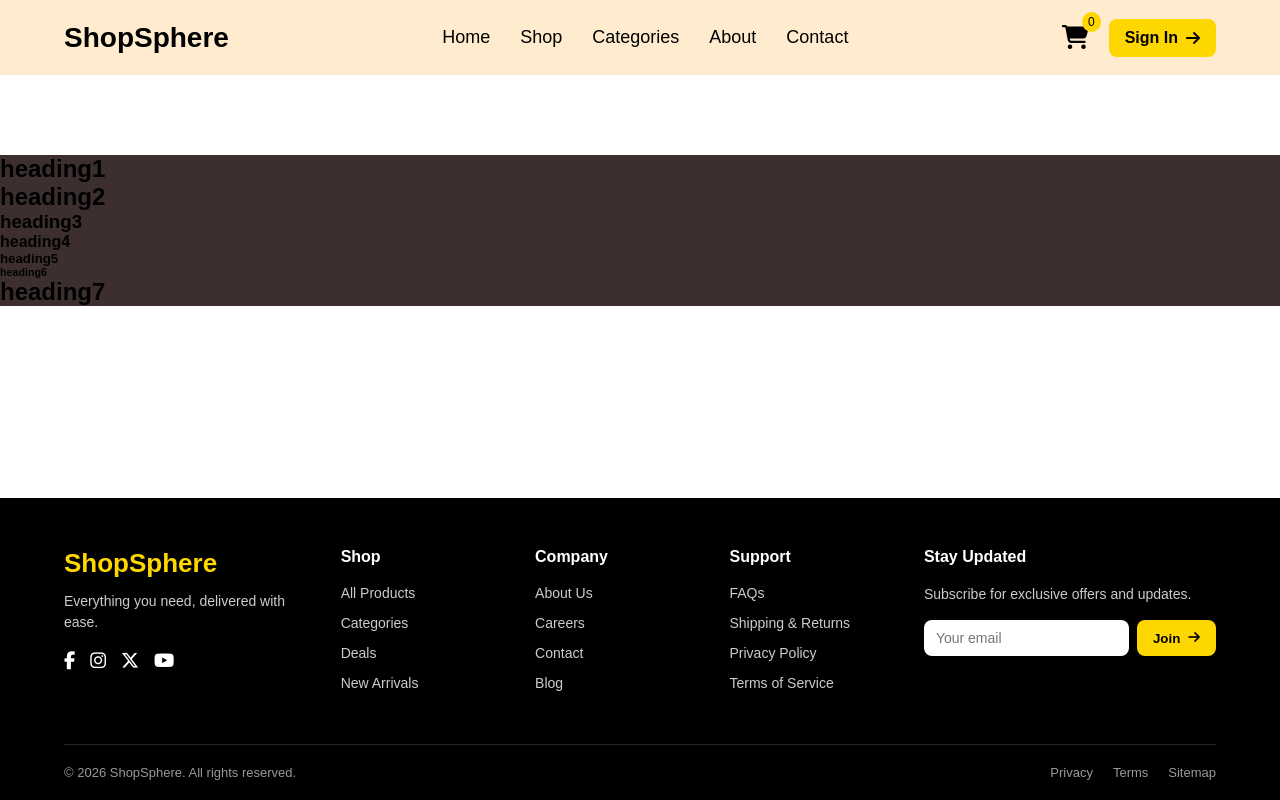
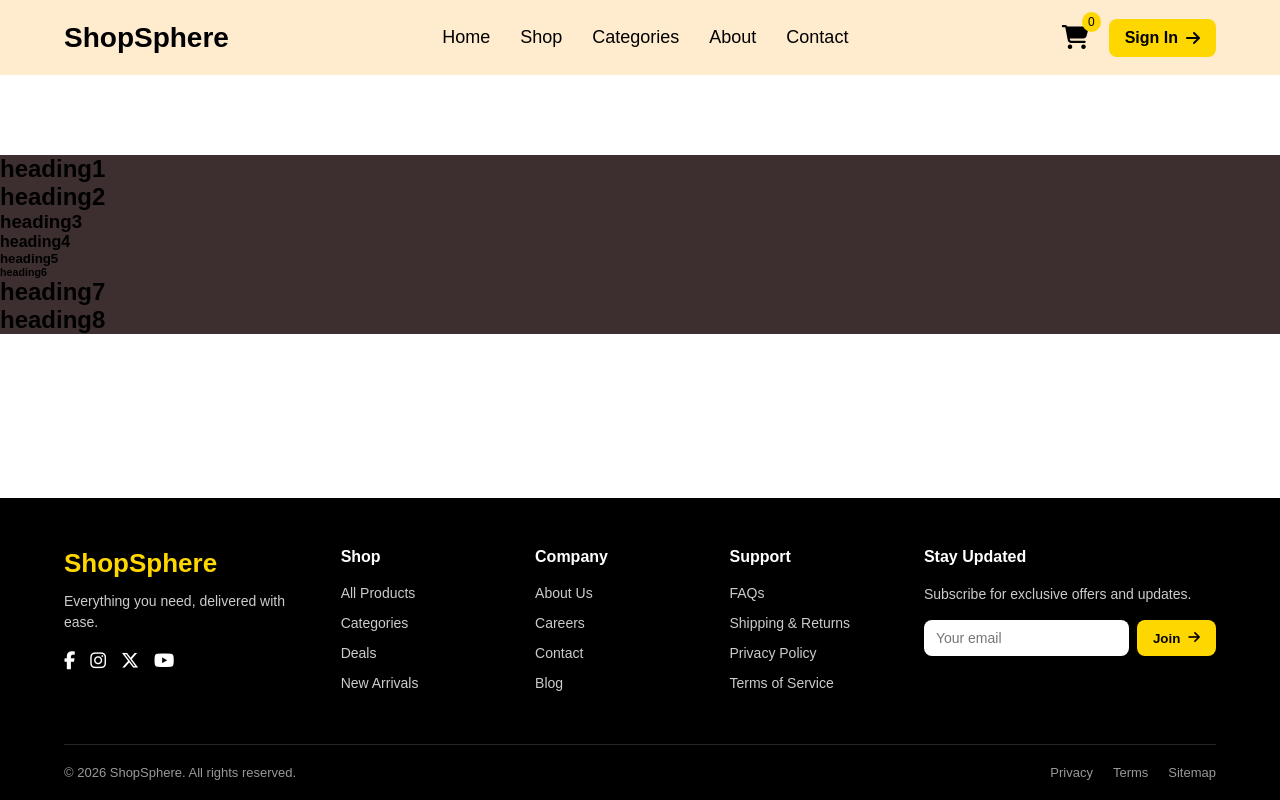
Before and after one commit to Tirthan1808/ShopSphere, a React (Create React App) app: page / in a window 1280 px wide. Built offline with nearby package versions, Linux system fonts and the light colour scheme.

Commit message:
Updated Hero component

```diff
--- a/src/Components/Hero.jsx
+++ b/src/Components/Hero.jsx
@@ -13,6 +13,7 @@ export default function Hero() {
                     <h5>heading5</h5>
                     <h6>heading6</h6>
                     <h1>heading7</h1>
+                    <h2>heading8</h2>
                 </div>
             </section >
         </div >
```
